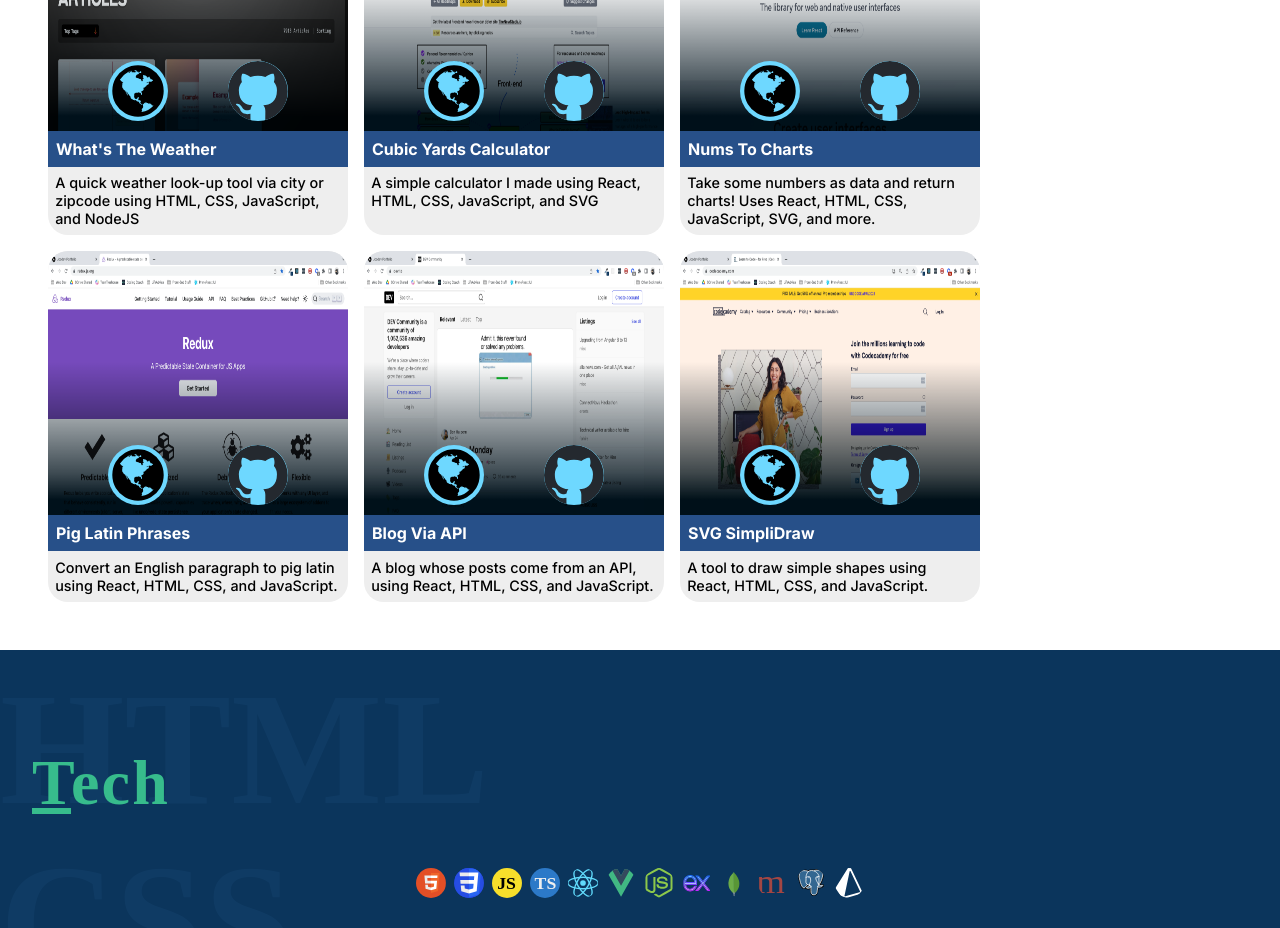
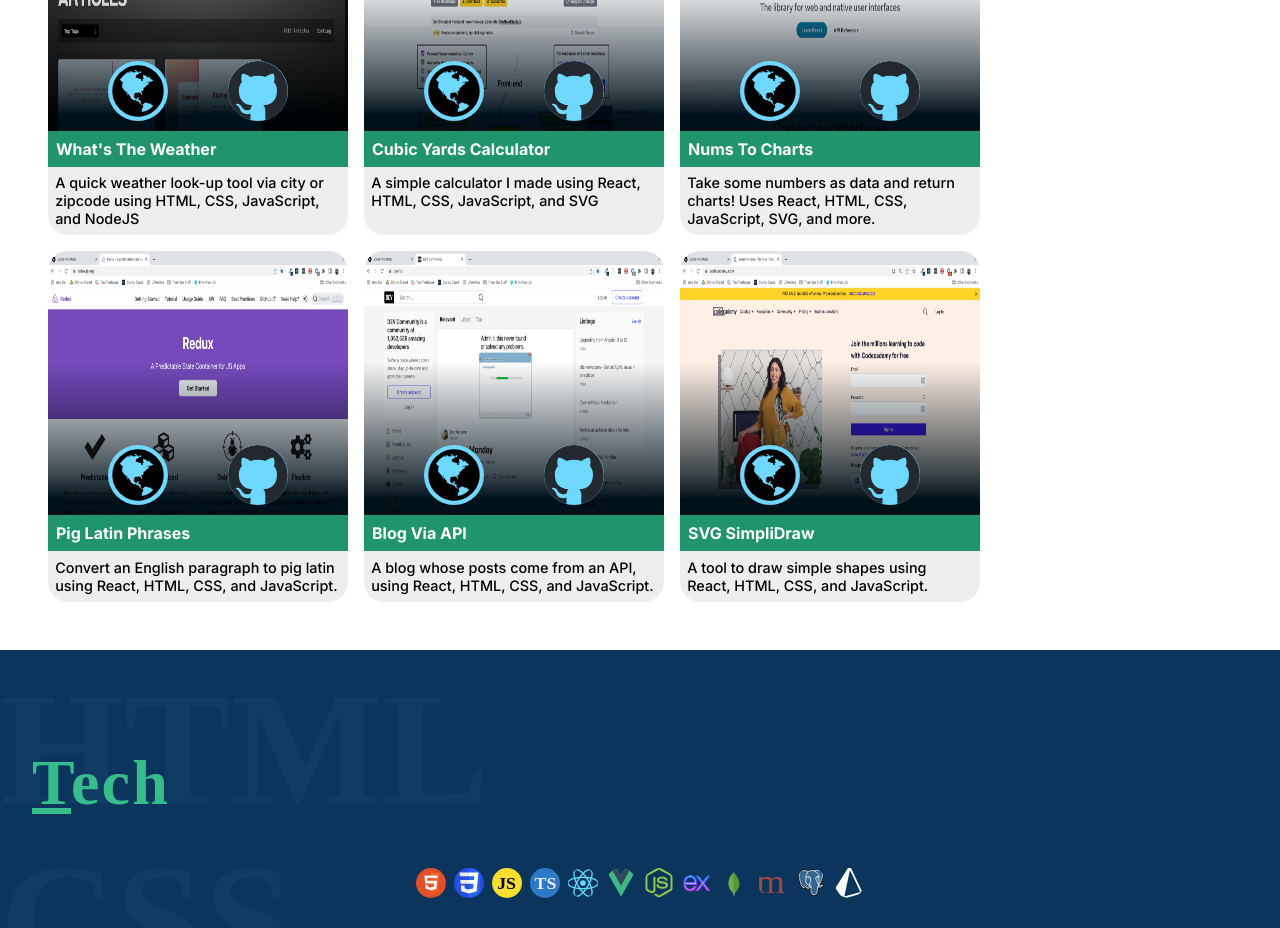
Before and after one commit to Jnxvln/jcodev-portfolio, a Next.js app: page / in a window 1280 px wide. Shown: the part 920-1848 px from the top of the page. Built offline with nearby package versions, Linux system fonts and the light colour scheme.

Commit message:
Change color of project title header

```diff
--- a/components/Projects/Project/Project.module.scss
+++ b/components/Projects/Project/Project.module.scss
@@ -1,3 +1,5 @@
+@import "../../../styles/variables.scss";
+
 $roundRadius: 20px;
 
 .container {
@@ -45,7 +47,7 @@ filter: progid:DXImageTransform.Microsoft.gradient(startColorstr="#00111b",endCo
 .header {
   position: absolute;
   bottom: 0;
-  background-color: rgb(39, 80, 137);
+  background-color: $header-DEVELOPMENT-color-darker;
   z-index: 100;
   padding: 0.50em;
   width: 100%;
--- a/styles/variables.scss
+++ b/styles/variables.scss
@@ -4,6 +4,7 @@
 $header-background-color: #0B355C;
 $header-WEB-color: #e2e2e2;
 $header-DEVELOPMENT-color: #2CD196;
+$header-DEVELOPMENT-color-darker: #20956c;
 
 /* #region HEADER RESPONSIVE VARAIBLES */
 
```
